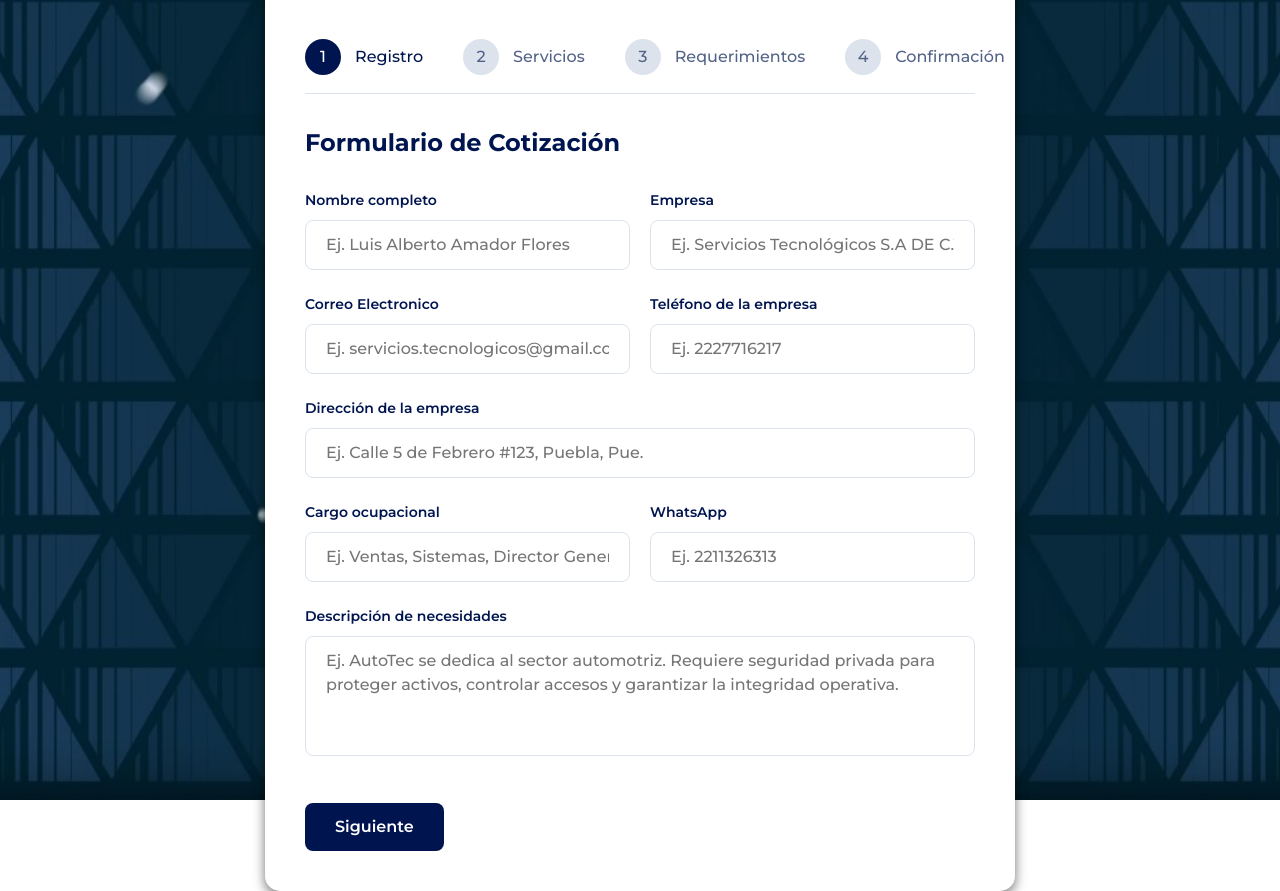
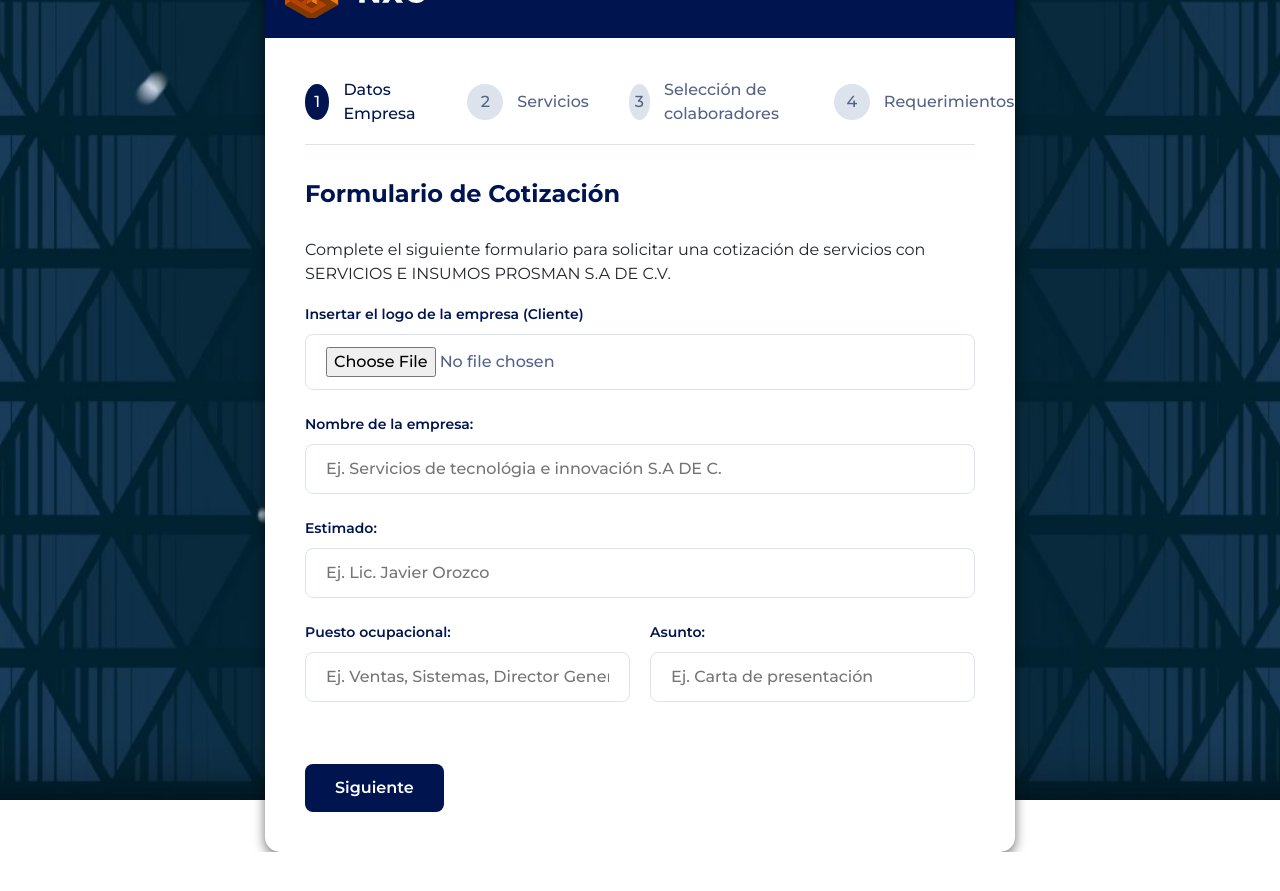
Before and after one commit to Valemez/Cotiza_nxg, a PHP site: page / in a window 1280 px wide. After the commit the page ends 852 px from the top, so only its background shows below. Run offline with PHP 8.4, Linux system fonts and the light colour scheme; some libraries are stand-ins or nearby versions.

Commit message:
Actualizacion del dia 25/08/2025

```diff
--- a/index.html
+++ b/index.html
@@ -16,7 +16,7 @@
 <body>
     <div class="crs-form-wrapper">
         <div class="crs-form-header">
-            <img src="./resource/img/crs-metalico.svg" alt="CRS Seguridad Privada">
+            <!-- <img src="./resource/img/crs-metalico.svg" alt="CRS Seguridad Privada"> -->
             <img src="./resource/img/logo_NXG.svg" alt="Next Generation Software">
         </div>
         <!-- Pasos para el registro -->
@@ -27,7 +27,7 @@
                     <ul>
                         <li class="crs-step-menu1 active">
                             <span>1</span>
-                            Registro
+                            Datos Empresa
                         </li>
                         <li class="crs-step-menu2">
                             <span>2</span>
@@ -35,68 +35,54 @@
                         </li>
                         <li class="crs-step-menu3">
                             <span>3</span>
-                            Requerimientos
+                            Selección de colaboradores
                         </li>
                         <li class="crs-step-menu4">
                             <span>4</span>
+                            Requerimientos
+                        </li>
+                        <li class="crs-step-menu5">
+                            <span>5</span>
                             Confirmación
                         </li>
                     </ul>
                 </div>
 
                 <h2 class="crs-form-title">Formulario de Cotización</h2>
+                <p class="crs-form-subtitle">Complete el siguiente formulario para solicitar una cotización de
+                    servicios con SERVICIOS E INSUMOS PROSMAN S.A DE C.V. </p>
 
-                <!-- Paso 1: Registro -->
+                    <!-- Paso 1: Registro -->
                 <div class="crs-form-step-1 active">
+                    <!-- div de Insertar logo de la empresa -->
+                        <div class="crs-input-group">
+                            <label for="logo_empresa" class="crs-form-label">Insertar el logo de la empresa (Cliente)</label>
+                            <input type="file" name="logo" id="logo" accept="image/png" class="crs-form-input" required>
+                        </div>
+                        <!-- div del nombre de la empresa -->
+                        <div class="crs-input-group">
+                            <label for="nombre" class="crs-form-label">Nombre de la empresa:</label>
+                            <input type="text" name="nombre" id="nombre"
+                                placeholder="Ej. Servicios de tecnológia e innovación S.A DE C." class="crs-form-input" required>
+                        </div>
+                        <!-- div de aquien va dirigido -->
+                        <div class="crs-input-group">
+                            <label for="destinatario" class="crs-form-label">Estimado:</label>
+                            <input type="text" name="destinatario" id="destinatario" placeholder="Ej. Lic. Javier Orozco" class="crs-form-input" required>
+                        </div>
+                        <!-- div de puesto ocupacional -->
                     <div class="crs-input-flex">
                         <div class="crs-input-group">
-                            <label for="nombre" class="crs-form-label">Nombre completo</label>
-                            <input type="text" name="Nombre" id="Nombre" placeholder="Ej. Luis Alberto Amador Flores"
+                            <label for="Puesto" class="crs-form-label">Puesto ocupacional: </label>
+                            <input type="text" name="Puesto" id="Puesto"
+                                placeholder="Ej. Ventas, Sistemas, Director General." class="crs-form-input" required>
+                        </div>
+                        <!-- Div de asunto -->
+                        <div class="crs-input-group">
+                            <label for="asunto" class="crs-form-label">Asunto: </label>
+                            <input type="text" name="asunto" id="asunto" placeholder="Ej. Carta de presentación"
                                 class="crs-form-input" required>
                         </div>
-                        <div class="crs-input-group">
-                            <label for="empresa" class="crs-form-label">Empresa</label>
-                            <input type="text" name="Empresa" id="Empresa"
-                                placeholder="Ej. Servicios Tecnológicos S.A DE C.V" class="crs-form-input" required>
-                        </div>
-                    </div>
-
-                    <div class="crs-input-flex">
-                        <div class="crs-input-group">
-                            <label for="email" class="crs-form-label">Correo Electronico</label>
-                            <input type="email" name="Email" id="Email"
-                                placeholder="Ej. servicios.tecnologicos@gmail.com" class="crs-form-input" required>
-                        </div>
-                        <div class="crs-input-group">
-                            <label for="telefono" class="crs-form-label">Teléfono de la empresa</label>
-                            <input type="tel" name="Telefono" id="Telefono" placeholder="Ej. 2227716217" pattern="[0-9]{10}" maxlength="10"inputmode="numeric" oninput="this.value = this.value.replace(/[^0-9]/g, '')"
-                                class="crs-form-input" required>
-                        </div>
-                    </div>
-                    <div>
-                        <div class="crs-input-group">
-                            <label for="Direccion" class="crs-form-label">Dirección de la empresa</label>
-                            <input type="text" name="direccion_Empresa" id="direccion_Empresa"
-                                placeholder="Ej. Calle 5 de Febrero #123, Puebla, Pue." class="crs-form-input" required>
-                        </div>
-                    </div>
-                    <div class="crs-input-flex">
-                        <div class="crs-input-group">
-                            <label for="Cargo" class="crs-form-label">Cargo ocupacional</label>
-                            <input type="text" name="Cargo_Ocupacional" id="Cargo_Ocupacional"
-                                placeholder="Ej. Ventas, Sistemas, Director General." class="crs-form-input" required>
-                        </div>
-                        <div class="crs-input-group">
-                            <label for="WhatsApp" class="crs-form-label">WhatsApp</label>
-                            <input type="tel" name="whatsapp" id="whatsapp" placeholder="Ej. 2211326313" pattern="[0-9]{10}" maxlength="10"inputmode="numeric" oninput="this.value = this.value.replace(/[^0-9]/g, '')"
-                                class="crs-form-input" required>
-                        </div>
-                    </div>
-                    <div class="crs-input-group">
-                        <label for="descripcion" class="crs-form-label">Descripción de necesidades</label>
-                        <textarea name="descripcion_Empresa" id="descripcion_Empresa"
-                            placeholder="Ej. AutoTec se dedica al sector automotriz. Requiere seguridad privada para proteger activos, controlar accesos y garantizar la integridad operativa."
-                            class="crs-form-input crs-form-textarea"></textarea>
                     </div>
                 </div>
 
@@ -135,8 +121,46 @@
                         </div>
                     </div>
                 </div>
-                <!-- Paso 3: Requerimientos -->
+
+                <!-- Paso 3: Selección de colaboraodres -->
                 <div class="crs-form-step-3">
+                    <div class="crs-input-group">
+                        <label class="crs-form-label">Seleccione el tipo de servicio que requiere:</label>
+
+
+                        <div class="crs-checkbox-group">
+                            <label class="crs-checkbox-label">
+                                <input type="checkbox" name="servicios[]" value="Guardias Seguridad"
+                                    class="crs-checkbox-input"> Guardias de seguridad
+                            </label>
+                        </div>
+
+                        <div class="crs-checkbox-group">
+                            <label class="crs-checkbox-label">
+                                <input type="checkbox" name="servicios[]" value="Protección personal"
+                                    class="crs-checkbox-input"> Protección Personal
+                            </label>
+                        </div>
+
+                        <div class="crs-checkbox-group">
+                            <label class="crs-checkbox-label">
+                                <input type="checkbox" name="servicios[]" value="Seguridad patrimonial"
+                                    class="crs-checkbox-input"> Seguridad patrimonial
+                            </label>
+                        </div>
+
+                        <div class="crs-checkbox-group">
+                            <label class="crs-checkbox-label">
+                                <input type="checkbox" name="servicios[]" value="Custodia mercancia"
+                                    class="crs-checkbox-input"> Custodia de mercancia
+                            </label>
+                        </div>
+                    </div>
+                </div>
+
+
+                <!-- Paso 4: Requerimientos -->
+                <div class="crs-form-step-4">
                     <div class="crs-input-group">
                         <label class="crs-form-label">Seleccione los equipamientos requeridos:</label>
 
@@ -169,122 +193,7 @@
                         </div>
                     </div>
 
-                    <!-- <div class="crs-form-step-3">
-                    <div class="crs-input-flex">
-                        <div class="crs-input-group">
-                            <label for="num-guardias" class="crs-form-label">Número de guardias</label>
-                            <input type="number" name="Num_guardias" id="num_Guardias" placeholder="Ej. 12"
-                                class="crs-form-input" min="1">
-                        </div>
-                        <div class="crs-input-group">
-                            <label for="tipo-guardia" class="crs-form-label">Tipo de guardia</label>
-                            <select multiple name="SelectGuardias" id="tipo_Guardia" class="crs-form-input" multiple>
-                                <option value="Raso">Raso</option>
-                                <option value="Rondinero">Rondinero</option>
-                                <option value="Custodio">Custodio</option>
-                            </select>
-                        </div>
-                    </div>
-
-                    <div class="crs-input-group">
-                        <label for="tipo-turno" class="crs-form-label">Tipo de turno</label>
-                        <select name="SelectTueno" id="tipo_Turno" class="crs-form-input">
-                            <option value="12hrs">12 horas</option>
-                            <option value="24hrs">24 horas</option>
-                        </select>
-                    </div>
-
-                    <div class="crs-input-group">
-                        <label class="crs-form-label">Equipamiento requerido</label>
-
-                        <div class="crs-radio-group">
-                            <label class="crs-form-label">Telefono</label>
-                            <label class="crs-radio-label">
-                                <input type="radio" name="radio_tel" value="Si" class="crs-radio-input"> Si requiere
-                            </label>
-                            <label class="crs-radio-label">
-                                <input type="radio" name="radio_tel" value="No" class="crs-radio-input" checked> No
-                                requiere
-                            </label>
-                        </div>
-
-                        <div class="crs-radio-group">
-                            <label class="crs-form-label">Radio</label>
-                            <label class="crs-radio-label">
-                                <input type="radio" name="radio_radio" value="Si" class="crs-radio-input"> Si requiere
-                            </label>
-                            <label class="crs-radio-label">
-                                <input type="radio" name="radio_radio" value="No" class="crs-radio-input" checked> No
-                                requiere
-                            </label>
-                        </div>
-
-                        <div class="crs-radio-group">
-                            <label class="crs-form-label">Bicicleta</label>
-                            <label class="crs-radio-label">
-                                <input type="radio" name="radio_bici" value="Si" class="crs-radio-input"> Si requiere
-                            </label>
-                            <label class="crs-radio-label">
-                                <input type="radio" name="radio_bici" value="No" class="crs-radio-input" checked> No
-                                requiere
-                            </label>
-                        </div>
-
-                        <div class="crs-radio-group">
-                            <label class="crs-form-label">Motocicleta</label>
-                            <label class="crs-radio-label">
-                                <input type="radio" name="radio_moto" value="Si" class="crs-radio-input"> Si requiere
-                            </label>
-                            <label class="crs-radio-label">
-                                <input type="radio" name="radio_moto" value="No" class="crs-radio-input" checked> No
-                                requiere
-                            </label>
-                        </div>
-
-                        <div class="crs-radio-group">
-                            <label class="crs-form-label"> Patrulla</label>
-                            </label>
-                            <label class="crs-radio-label">
-                                <input type="radio" name="radio_patrulla" value="Si" class="crs-radio-input"> Si
-                                requiere
-                            </label>
-                            <label class="crs-radio-label">
-                                <input type="radio" name="radio_patrulla" value="No" class="crs-radio-input" checked> No
-                                requiere
-                            </label>
-                        </div>
-                    </div>
-
-                    <div class="crs-input-flex">
-                        <div class="crs-input-group">
-                            <label class="crs-form-label">Jefe de servicio</label>
-                            <div class="crs-radio-group">
-                                <label class="crs-radio-label">
-                                    <input type="radio" name="radio_JeServ" value="Si" class="crs-radio-input"> Sí
-                                </label>
-                                <label class="crs-radio-label">
-                                    <input type="radio" name="radio_JeServ" value="No" class="crs-radio-input" checked>
-                                    No
-                                </label>
-                            </div>
-                        </div>
-                        <div class="crs-input-group">
-                            <label class="crs-form-label">Jefe de turno</label>
-                            <div class="crs-radio-group">
-                                <label class="crs-radio-label">
-                                    <input type="radio" name="radio_JeTur" value="Si" class="crs-radio-input"> Sí
-                                </label>
-                                <label class="crs-radio-label">
-                                    <input type="radio" name="radio_JeTur" value="No" class="crs-radio-input" checked>
-                                    No
-                                </label>
-                            </div>
-                        </div>
-                    </div>
-                </div>
-                -->
-
-                    <!-- Paso 4: Confirmación -->
+                    <!-- Paso 5: Confirmación -->
                     <div class="crs-form-step-4">
                         <div class="crs-form-confirm">
                             <h3 style="color: #001550; margin-bottom: 20px;">Resumen de su solicitud</h3>
--- a/styles.css
+++ b/styles.css
@@ -165,13 +165,15 @@ body {
 .crs-form-step-1,
 .crs-form-step-2,
 .crs-form-step-3,
-.crs-form-step-4 {
+.crs-form-step-4,
+.crs-form-step-5 {
     display: none;
 }
 
 .crs-form-step-1.active,
 .crs-form-step-2.active,
 .crs-form-step-3.active,
+.crs-form-step-4.active,
 .crs-form-step-4.active {
     display: block;
 }
```
Also changed, not shown: script.js (+6 -4 lines).
